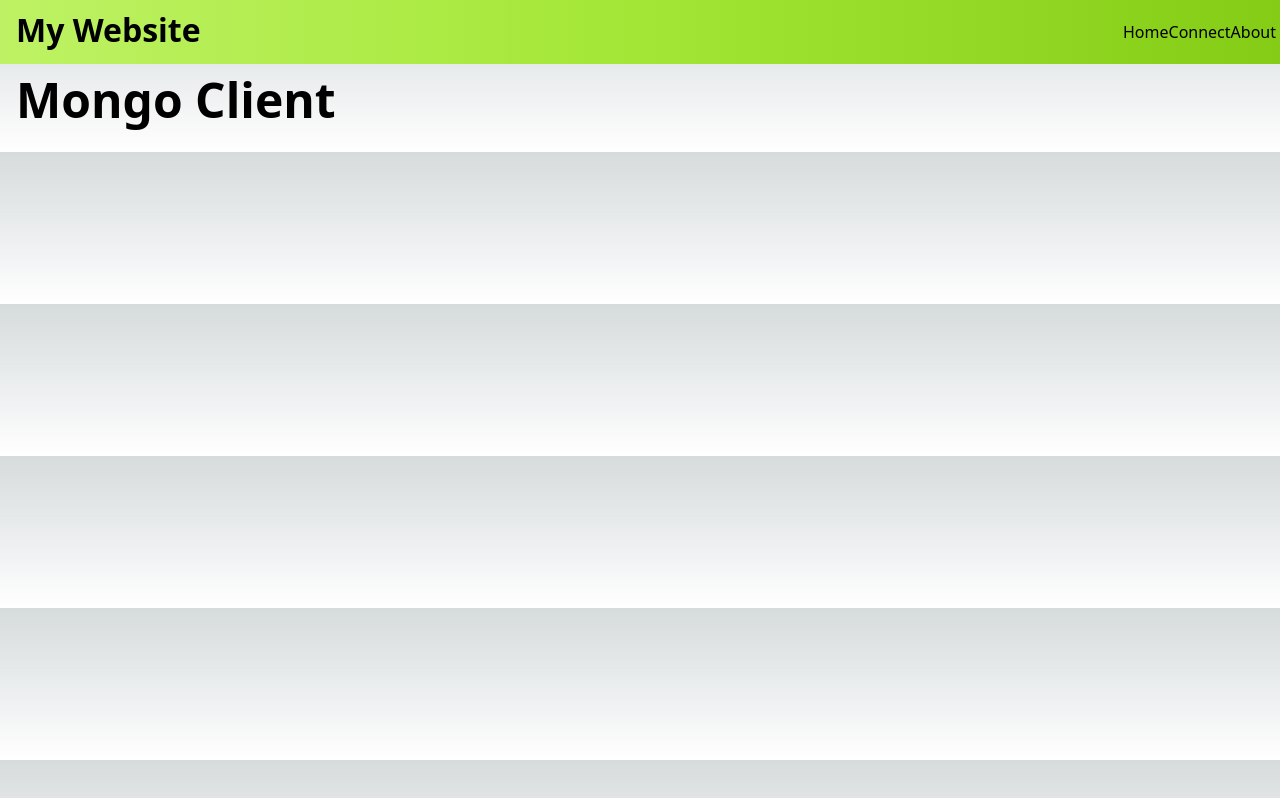
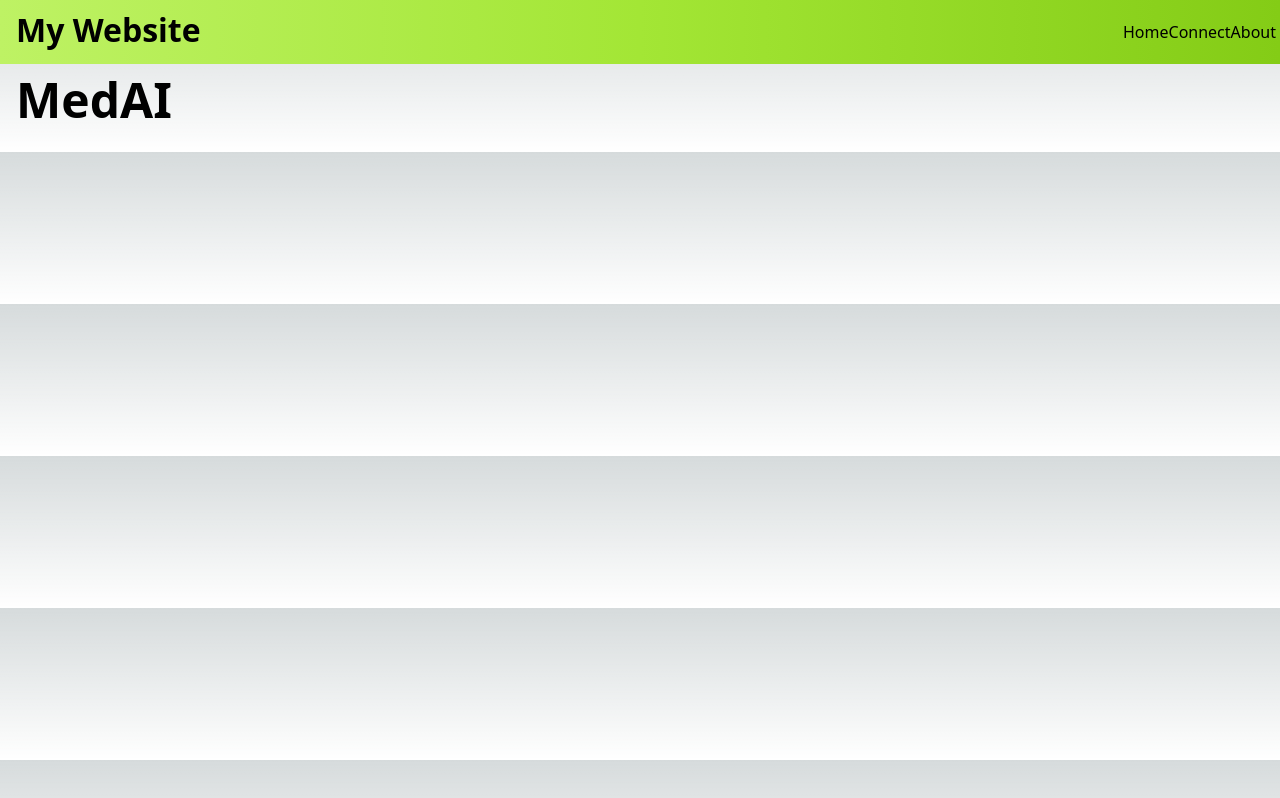
Before and after one commit to Leg3ndary/mongo-client, a Next.js app: page / in a window 1280 px wide. Built offline with nearby package versions, Linux system fonts and the light colour scheme.

Commit message:
git push

```diff
--- a/package.json
+++ b/package.json
@@ -1,5 +1,5 @@
 {
-    "name": "mongo-client",
+    "name": "medai",
     "version": "0.1.0",
     "private": true,
     "scripts": {
--- a/src/pages/index.tsx
+++ b/src/pages/index.tsx
@@ -4,6 +4,6 @@ const inter = Inter({ subsets: ["latin"] });
 
 export default function Home() {
     return (
-        <h1>Mongo Client</h1>
+        <h1>MedAI</h1>
     );
 }
```
Also changed, not shown: 2 other files (tests, documents, lock files or other folders).
